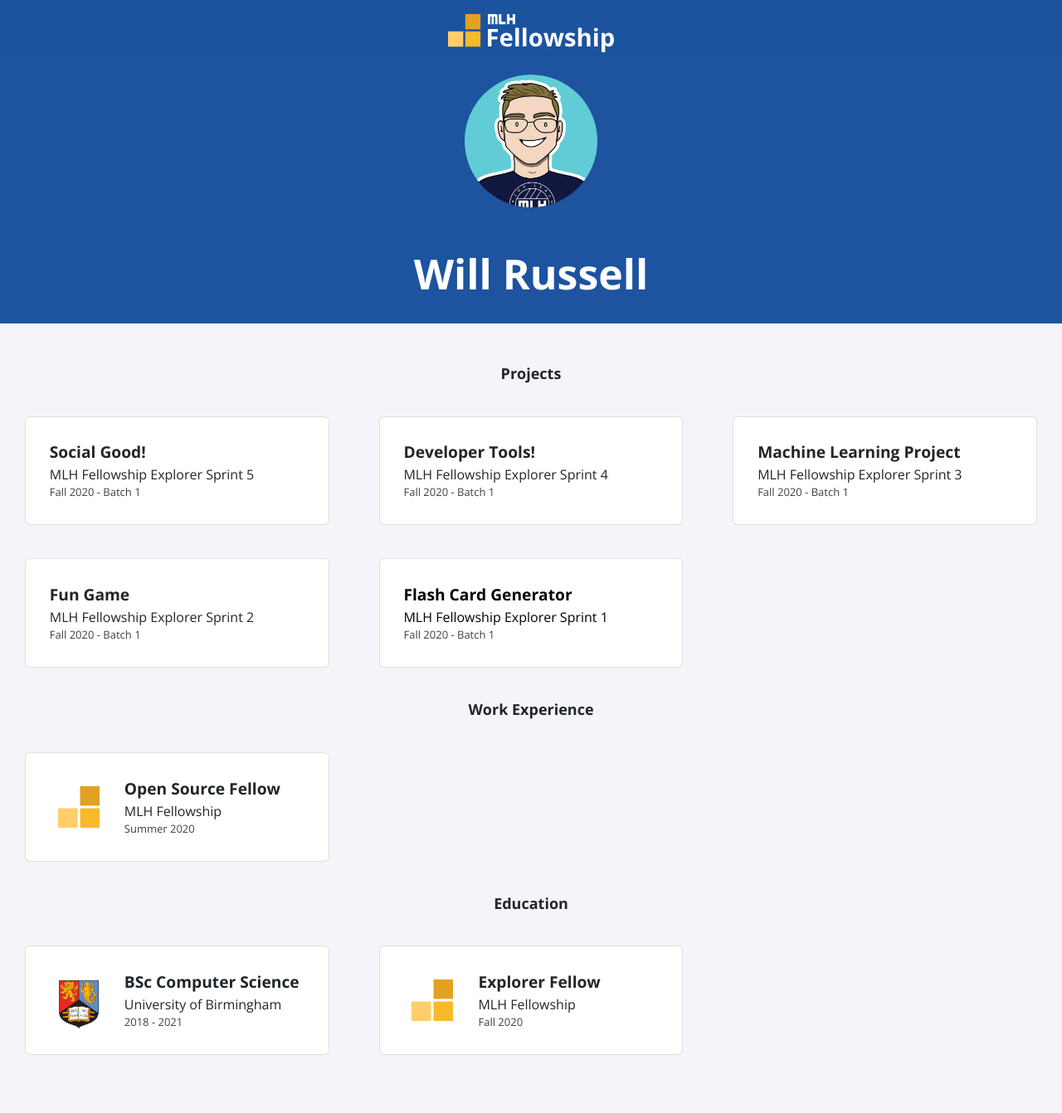
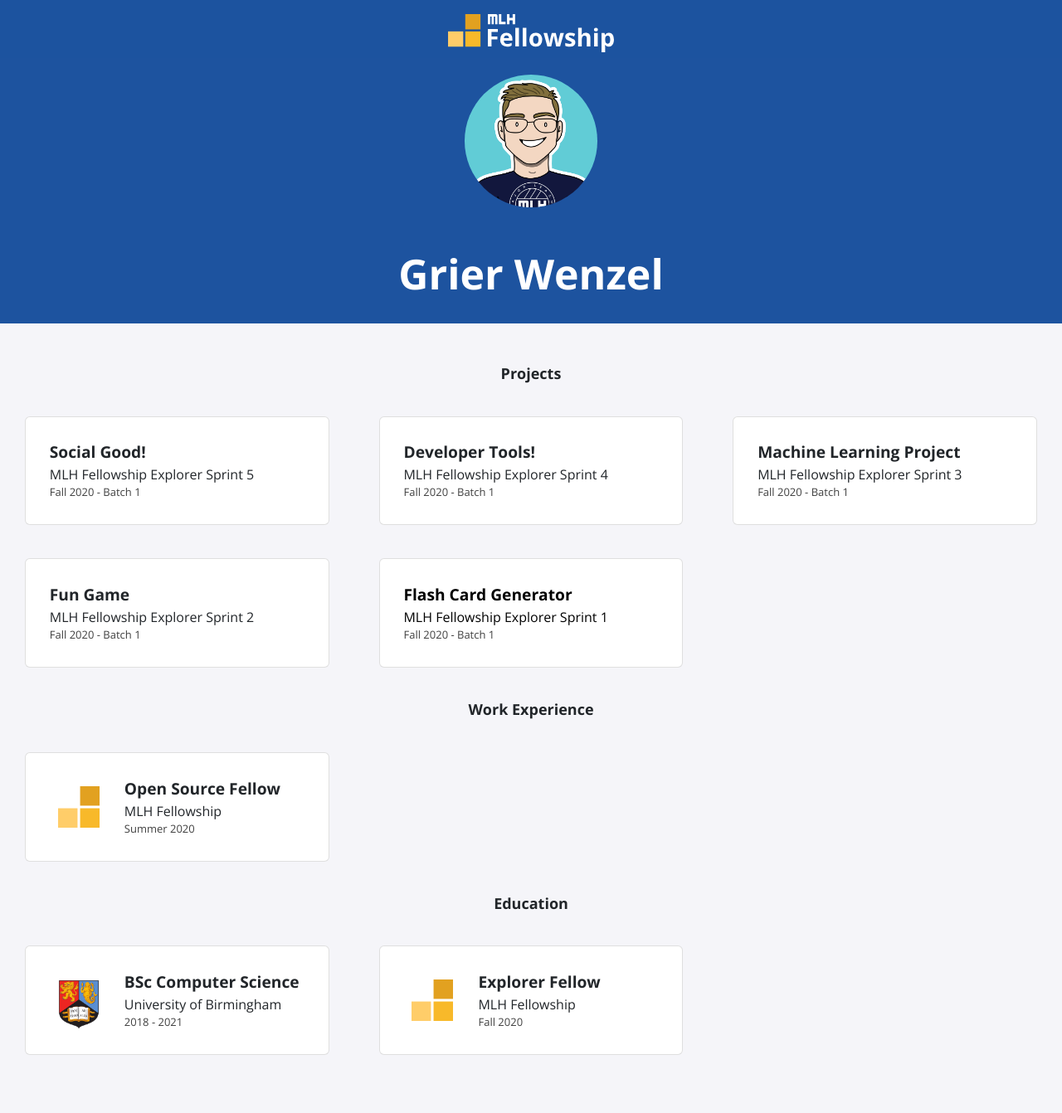
Before and after one commit to arinethu/arinethu.github.io, a Jekyll site: the page built from index.html, in a window 1280 px wide. Shown: the whole page at 83% size. Built offline with Jekyll 4.4.1, drawn with Linux system fonts in a browser that asks for light colours; nearby versions of some CDN libraries; some of the changed lines change nothing that is shown.

Commit message:
Update _config.yml

```diff
--- a/_config.yml
+++ b/_config.yml
@@ -1,13 +1,11 @@
-title: "Will Russell"
-email: fellowship@mlh.io
+title: "Grier Wenzel"
+email: grierwenzel@gmail.com
 description: >- # this means to ignore newlines until "baseurl:"
-  Write an awesome description for your new site here. You can edit this
-  line in _config.yml. It will appear in your document head meta (for
-  Google search results) and in your feed.xml site description.
+ My personal home for the exploration of code and new projects! Pleasure to meet you.
 baseurl: "/"
-url: "/portfolio-template"
-twitter_username: mlhacks
-github_username:  mlh-fellowship
+url: "/arinethu.github.io"
+
+github_username:  arinethu
 
 sass:
   sass_dir: _sass
```
